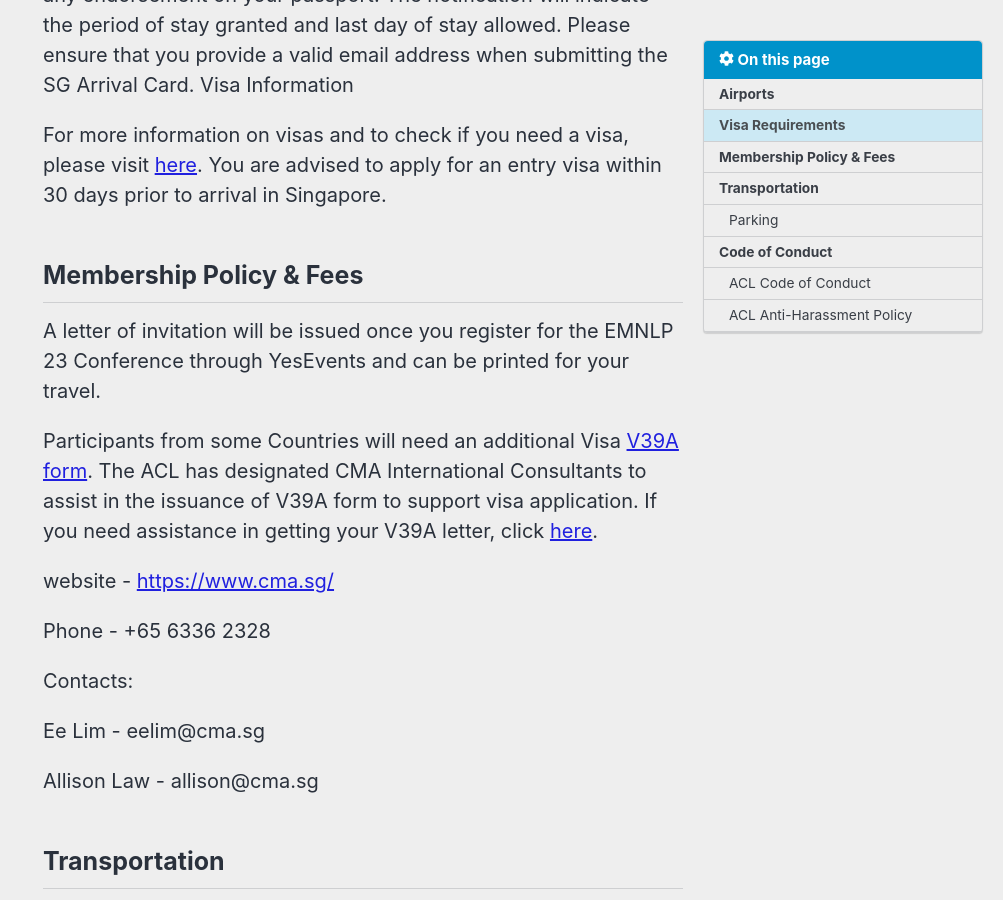
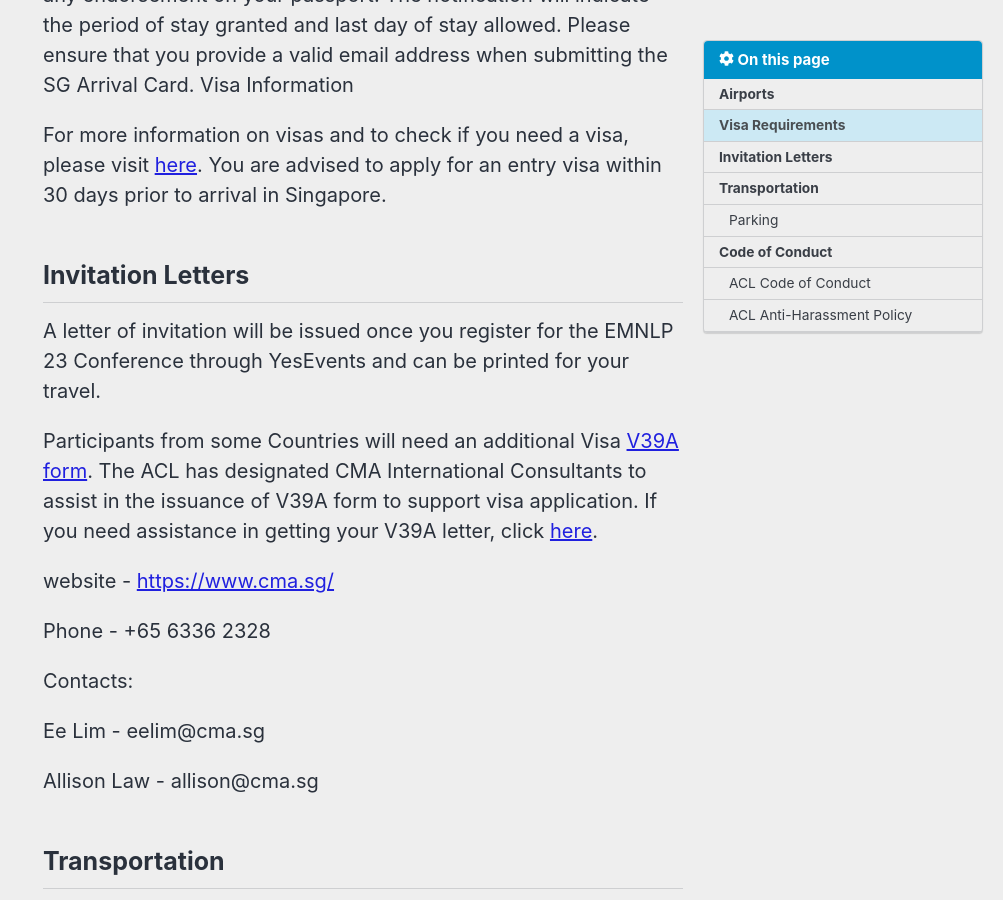
Before and after one commit to acl-org/emnlp-2023, a Jekyll site: the page built from _pages/participants.md, in a window 1280 px wide and 900 px high, scrolled down 1306 px. Shown: the whole window, without its empty margins (277-1280 px from the left). Built offline with Jekyll 4.4.1, drawn with Linux system fonts in a browser that asks for light colours; cached includes are drawn as plain includes; nearby versions of some CDN libraries.

Commit message:
Update participants.md

```diff
--- a/_pages/participants.md
+++ b/_pages/participants.md
@@ -50,7 +50,7 @@
 
 
 
-## Membership Policy & Fees
+## Invitation Letters
 A letter of invitation will be issued once you register for the EMNLP 23 Conference through YesEvents and can be printed for your travel.
 
 
```
